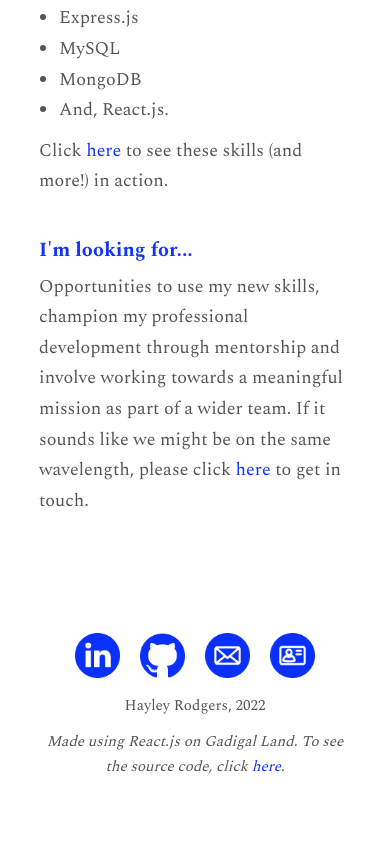
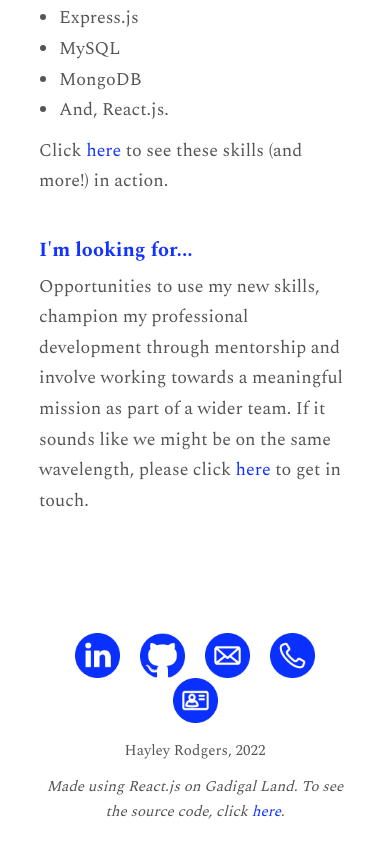
Before and after one commit to hayleyarodgers/portfolio, a React (Create React App) app: page / in a window 390 px wide. Shown: the part 1000-1844 px from the top of the page. Before the commit the page ends 1799 px from the top, so only its background shows below. Built offline with nearby package versions, Linux system fonts and the light colour scheme.

Commit message:
Add phone number to footer

```diff
--- a/src/components/Footer.js
+++ b/src/components/Footer.js
@@ -4,6 +4,7 @@ import resume from "../assets/pdfs/resume.pdf";
 
 import linkedinLogo from "../assets/images/linkedinLogo.png";
 import githubLogo from "../assets/images/githubLogo.png";
+import phoneIcon from "../assets/images/phoneIcon.png";
 import emailIcon from "../assets/images/emailIcon.png";
 import resumeIcon from "../assets/images/resumeIcon.png";
 
@@ -29,10 +30,13 @@ export default function Footer() {
           href="mailto:hayleyarodgers88@gmail.com"
           target="_blank"
           rel="noopener noreferrer">
-          <img src={emailIcon} alt="Email logo" />
+          <img src={emailIcon} alt="Email" />
+        </a>
+        <a href="tel:+61478239095" target="_blank" rel="noopener noreferrer">
+          <img src={phoneIcon} alt="Phone" />
         </a>
         <a href={resume} target="_blank" rel="noopener noreferrer">
-          <img src={resumeIcon} alt="Email logo" />
+          <img src={resumeIcon} alt="Resume" />
         </a>
       </div>
       <p>Hayley Rodgers, 2022</p>
```
Also changed, not shown: src/assets/images/phoneIcon.png (added).
